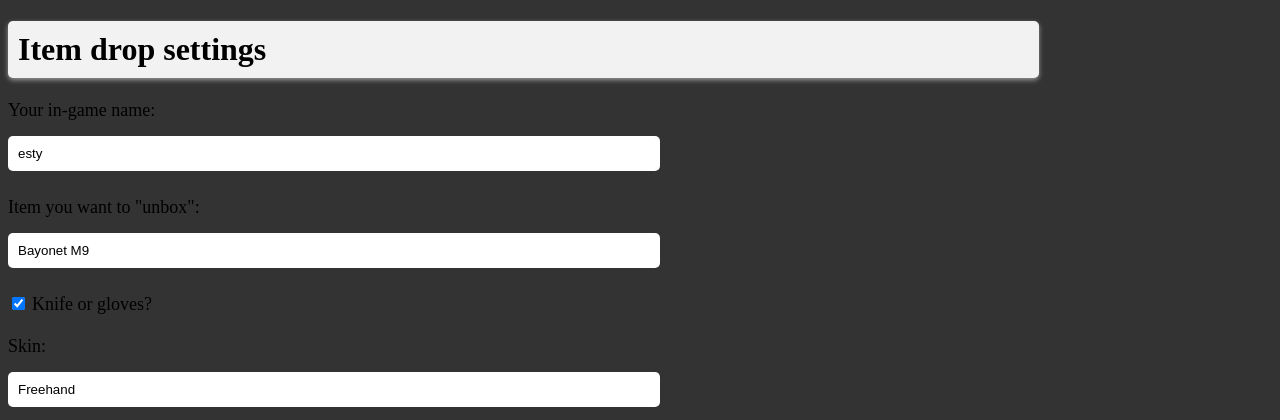
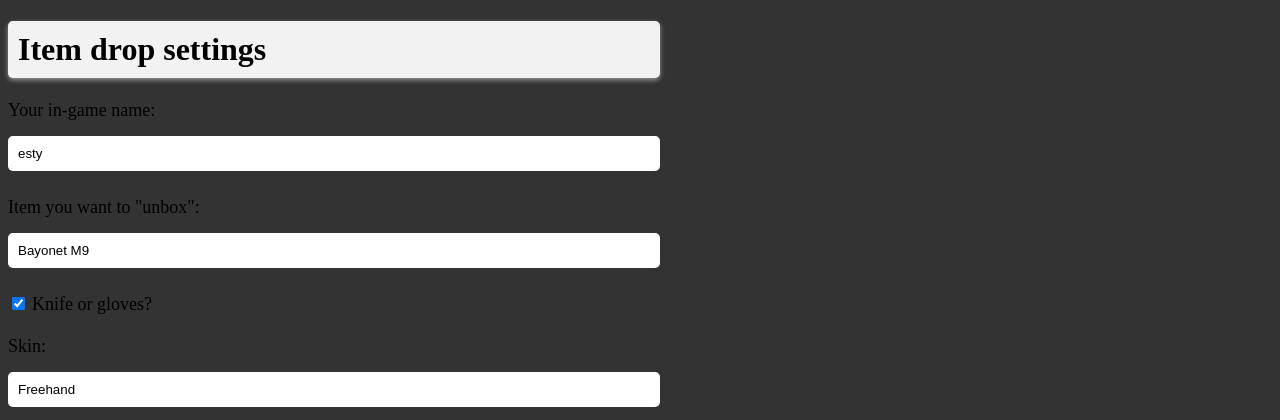
Before and after one commit to esteban-cz/esteban-cz.github.io, a PHP site: page / in a window 1280 px wide. Shown: the top 420 px of the page. Run offline with PHP 8.4, Linux system fonts and the light colour scheme.

Commit message:
Update index.css

```diff
--- a/css/index.css
+++ b/css/index.css
@@ -12,7 +12,7 @@ body {
 }
 
 #h1 {
-    width: 80%;
+    width: 50%;
     background-color: #f2f2f2;
     color: #000;
     border-radius: 5px;
```
